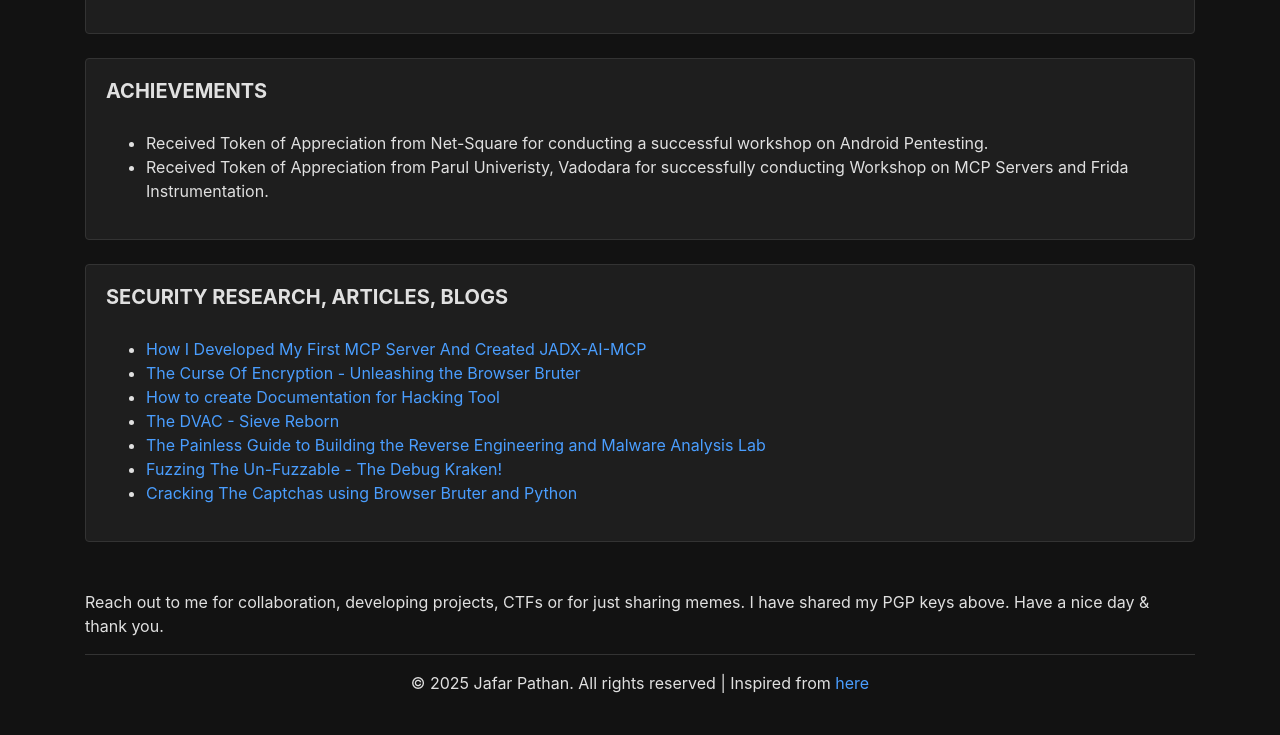
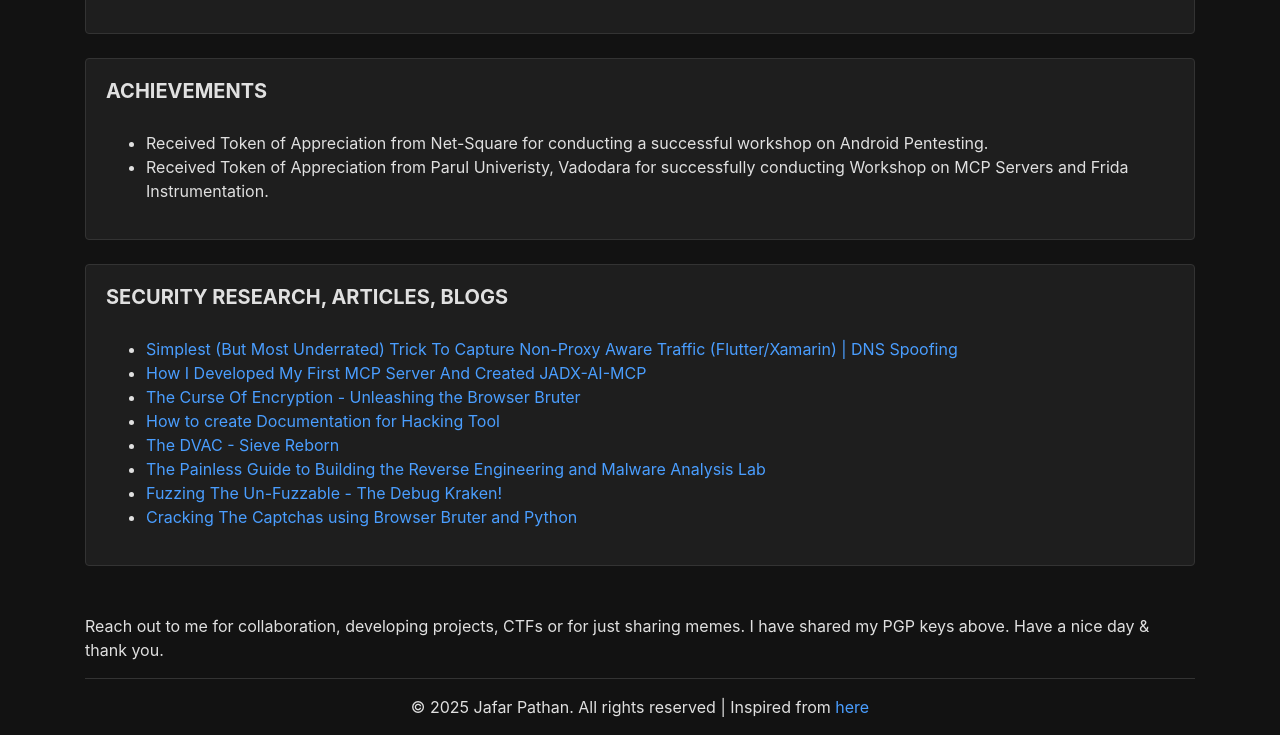
Before and after one commit to zinja-coder/zinja-coder.github.io, a plain HTML site: page index.html in a window 1280 px wide. Shown: the part 3895-4630 px from the top of the page. Before the commit the page ends 4606 px from the top, so only its background shows below. Drawn offline with Linux system fonts and the light colour scheme; a web font is replaced by a local one.

Commit message:
feat: added flutter proxy blog link

```diff
--- a/index.html
+++ b/index.html
@@ -264,6 +264,8 @@ Inspiration: https://win3zz.com/
                      <p class="card-text"></p>
                      <ul>
                         <li><a
+                           href="https://nsconclave.net-square.com/how-to-capture-non-proxy-aware-traffic.html">Simplest (But Most Underrated) Trick To Capture Non-Proxy Aware Traffic (Flutter/Xamarin) | DNS Spoofing</a></li>
+                        <li><a
                            href="https://medium.com/@jafarpathan/how-i-developed-my-first-mcp-server-and-created-jadx-ai-81d483bd7edf">How I Developed My First MCP Server And Created JADX-AI-MCP</a></li>
                         <li><a
                               href="https://medium.com/@zinjacoder/the-curse-of-encryption-unleashing-the-browser-bruter-aa43384700cf">The
```
